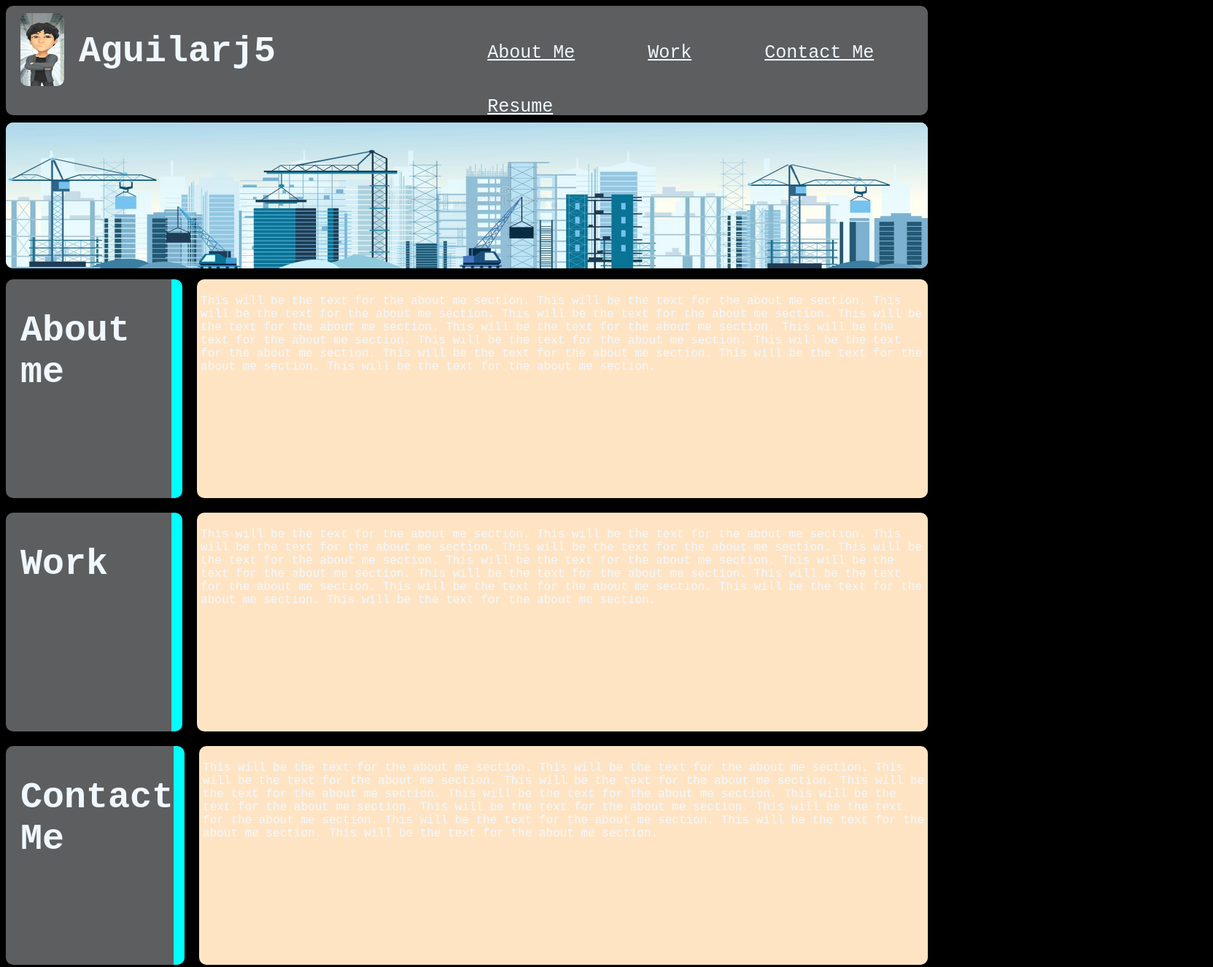
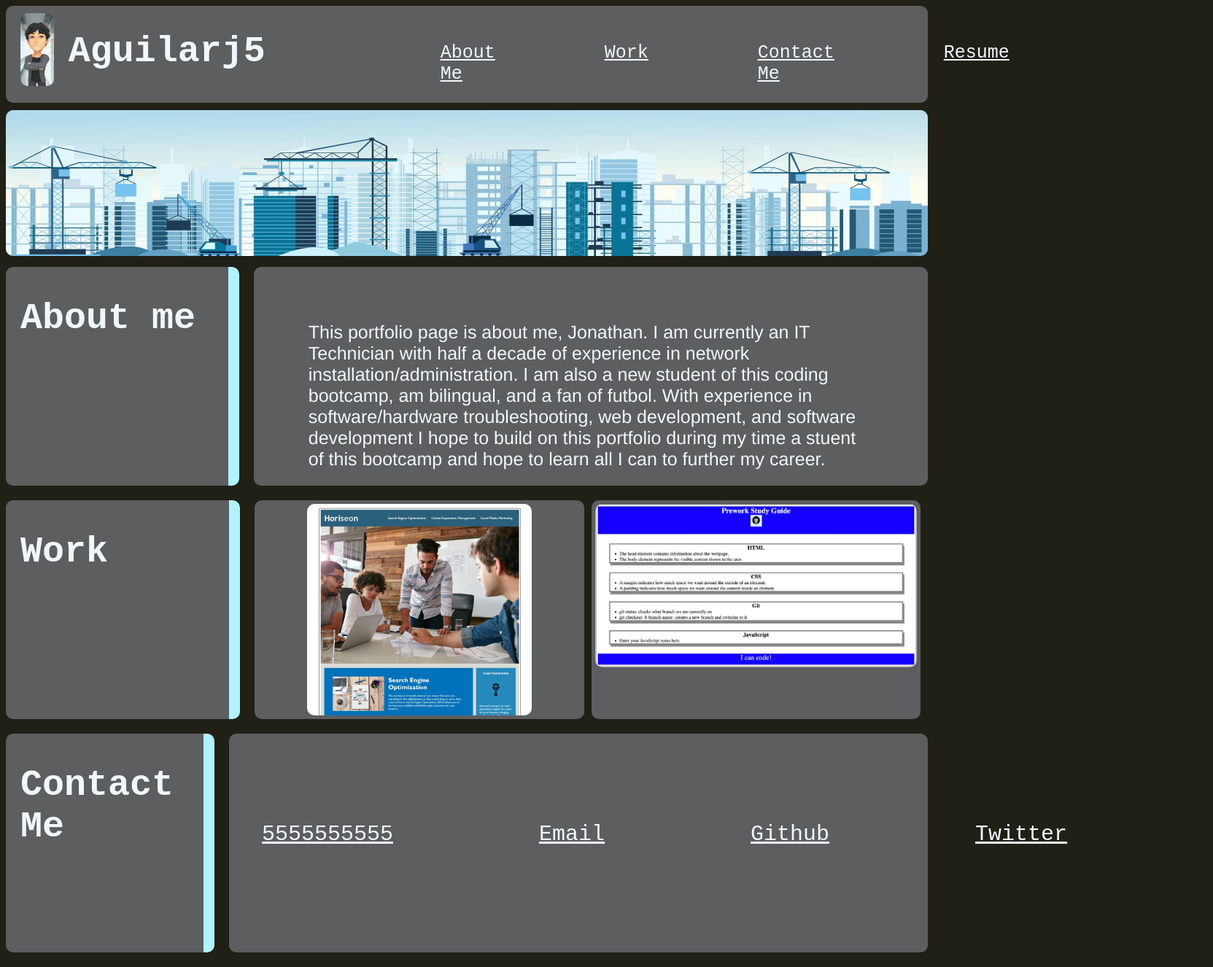
Before and after one commit to aguilarj5/Module2-Challenge, a plain HTML site: page index.html in a window 1280 px wide. Shown: the whole page at 73% size, 1663 px wide, since content can reach past the window. Drawn offline with Linux system fonts and the light colour scheme.

Commit message:
third commit with almost finished code

```diff
--- a/assets/css/style.css
+++ b/assets/css/style.css
@@ -8,7 +8,7 @@
 }
 
 body {
-    background-color: black;
+    background-color: #212016;
     color: aliceblue;
 }
 
@@ -35,19 +35,22 @@ header h1{
     margin-right: 50px;
 }
 
-header ul, li {
+#header-ul {
     font-size: 25px;
     float: left;
     text-decoration: underline;
-    margin-left: 100px;
+    list-style: none;
+    display: inline-flex;
+}
+
+.nav {
+    margin-left: 150px;
     margin-top: 25px;
-    margin-bottom: 20px;
-    list-style: none;
 }
 
 .banner {
     max-height: 200px;
-    background-color: antiquewhite;
+    background-color: var(--mainColor);
     width: 100%;
     margin-bottom: 15px;
     border-radius: var(--borders);
@@ -60,11 +63,11 @@ header ul, li {
 }
 
 aside {
-    width: 100%;
+    width: 25%;
     background-color: var(--mainColor);
     border-radius: var(--borders);
     border-right-style: solid;
-    border-color: aqua;
+    border-color: #b1f2ff;
     border-width: 15px;
     margin-right: 20px;
 }
@@ -83,7 +86,52 @@ section {
 }
 
 article {
-    background-color: bisque;
+    background-color: var(--mainColor);
     padding: 5px;
     border-radius: var(--borders);
+    width: 75%;
 }
+
+.work {
+    width: 36%;
+    margin-right: 10px;
+    text-align: center;
+}
+
+#contact-me {
+    display: inline-flex;
+    list-style: none;
+}
+
+#contact-me li {
+    margin-right: 200px;
+    margin-top: 100px;
+    font-size: 30px;
+    text-decoration: underline;
+}
+
+#module1-img {
+    max-width: 100%;
+    max-height: 100%;
+    border-radius: var(--borders);
+}
+
+#prework-img {
+    max-width: 100%;
+    max-height: 100%;
+    border-radius: var(--borders);
+}
+
+/*styling for about me text (p)*/
+#about-me {
+    font-size: 25px;
+    margin: 70px;
+    font-family: 'Franklin Gothic Medium', 'Arial Narrow', Arial, sans-serif;
+    display: flex;
+}
+
+/*styling for links*/
+a {
+    list-style: none;
+    color: aliceblue;
+}
--- a/index.html
+++ b/index.html
@@ -12,11 +12,11 @@
     <header>
         <img id="avatar" src="assets/images/portfolio-avatar.jpeg" alt="portfolio avatar">
         <h1>Aguilarj5</h1>
-        <ul>
-            <li>About Me</li> <!--These will be links to sections on the page -->
-            <li>Work</li>
-            <li>Contact Me</li>
-            <li>Resume</li>
+        <ul id="header-ul">
+            <li class="nav"><a href="#about-me-section">About Me</a></li> <!--These will be links to sections on the page -->
+            <li class="nav"><a href="#work-section">Work</a></li>
+            <li class="nav"><a href="#contact-me-section">Contact Me</a></li>
+            <li class="nav"><a href=""></a>Resume</li>
         </ul>
     </header>
 
@@ -26,46 +26,45 @@
 
     <section>
         <aside>                 <!--These will be the sections that will be linked to (Will need to match format of sections)-->
-            <h2>About me</h2>
+            <h2 id="about-me-section">About me</h2>
         </aside>
 
         <article>
-            <p>
-                This will be the text for the about me section. This will be the text for the about me section. This will be the text for the about me section.
-                This will be the text for the about me section. This will be the text for the about me section. This will be the text for the about me section.
-                This will be the text for the about me section. This will be the text for the about me section. This will be the text for the about me section.
-                This will be the text for the about me section. This will be the text for the about me section. This will be the text for the about me section.
+            <p id="about-me">
+                This portfolio page is about me, Jonathan. I am currently an IT Technician with half a decade of experience in network installation/administration. I am also a new student of this coding bootcamp,
+                am bilingual, and a fan of futbol. With experience in software/hardware troubleshooting, web development, and software development I hope to build on this portfolio during my time a stuent of this bootcamp
+                and hope to learn all I can to further my career.
             </p>
         </article>
     </section>
 
     <section>
         <aside>
-                <h2>Work</h2>
+                <h2 id="work-section">Work</h2>
         </aside>
 
-        <article>
-            <p>
-                This will be the text for the about me section. This will be the text for the about me section. This will be the text for the about me section.
-                This will be the text for the about me section. This will be the text for the about me section. This will be the text for the about me section.
-                This will be the text for the about me section. This will be the text for the about me section. This will be the text for the about me section.
-                This will be the text for the about me section. This will be the text for the about me section. This will be the text for the about me section.
-            </p>
+        <article class="work">
+            <a href="https://aguilarj5.github.io/Module1-Challenge/"><img id="module1-img" src="assets/images/module1.JPG" alt="picture of website" title="Module 1 Challenge"></a>
         </article>
+
+        <article class="work">
+           <a href="https://aguilarj5.github.io/prework-study-guide/"><img id="prework-img" src="assets/images/pre-work.JPG" alt="picture of website" title="PreWork Study Guide"></a>
+        </article>
+
     </section>
 
     <section>
         <aside>
-            <h2>Contact Me</h2>
+            <h2 id="contact-me-section">Contact Me</h2>
         </aside>
 
         <article>
-            <p>
-                This will be the text for the about me section. This will be the text for the about me section. This will be the text for the about me section.
-                This will be the text for the about me section. This will be the text for the about me section. This will be the text for the about me section.
-                This will be the text for the about me section. This will be the text for the about me section. This will be the text for the about me section.
-                This will be the text for the about me section. This will be the text for the about me section. This will be the text for the about me section.
-            </p>
+            <ul id="contact-me">
+                <li>5555555555</li>
+                <li>Email</li>
+                <li>Github</li>
+                <li>Twitter</li>
+            </ul>
         </article>
     </section>
 
```
Also changed, not shown: assets/images/module1.JPG (added), assets/images/pre-work.JPG (added).
